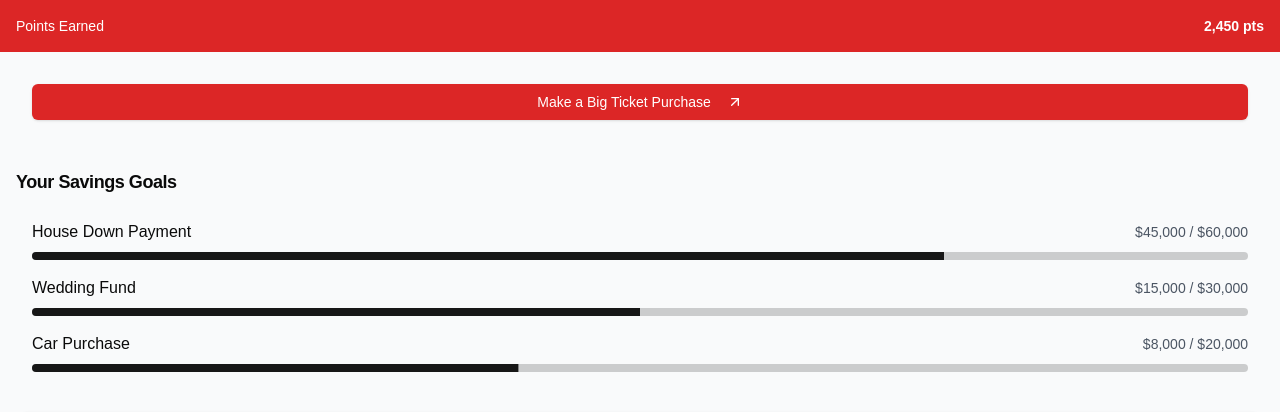
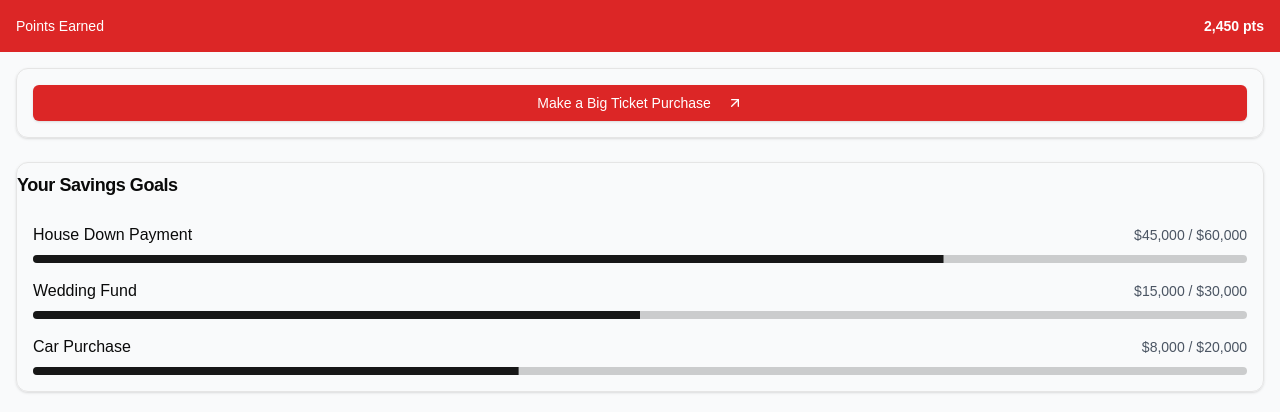
Before and after one commit to JoelSngZhenWei/BonusPlusEnhanced, a Next.js app in the folder bonusplusenhanced/: page /home/bonusplusaccount in a window 1280 px wide. Shown: the part 192-604 px from the top of the page. Built offline with nearby package versions, Linux system fonts and the light colour scheme.

Commit message:
blargh depu do

```diff
--- a/bonusplusenhanced/app/home/bonusplusaccount/page.tsx
+++ b/bonusplusenhanced/app/home/bonusplusaccount/page.tsx
@@ -51,7 +51,7 @@ export default function BonusPlusAccountComponent() {
       {/* Main Content */}
       <main className="p-4 space-y-6">
         {/* Quick Actions */}
-        <Card>
+        <Card className="border shadow">
           <CardContent className="p-4">
             <Button className="w-full bg-red-600 text-white hover:bg-red-700">
               Make a Big Ticket Purchase
@@ -62,7 +62,7 @@ export default function BonusPlusAccountComponent() {
 
         {/* Savings Goals */}
         <section>
-          <Card className="">
+          <Card className="border shadow">
             <CardHeader>
               <CardTitle className="text-lg font-semibold">Your Savings Goals</CardTitle>
             </CardHeader>
```
